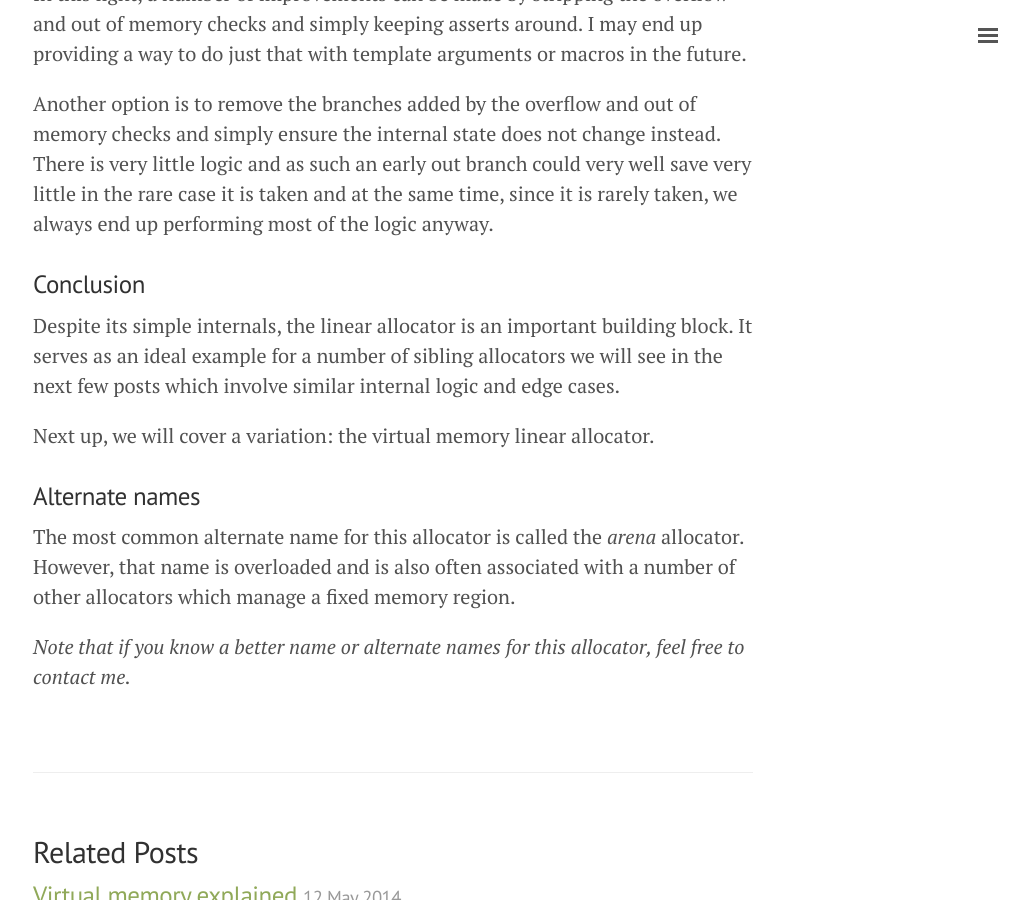
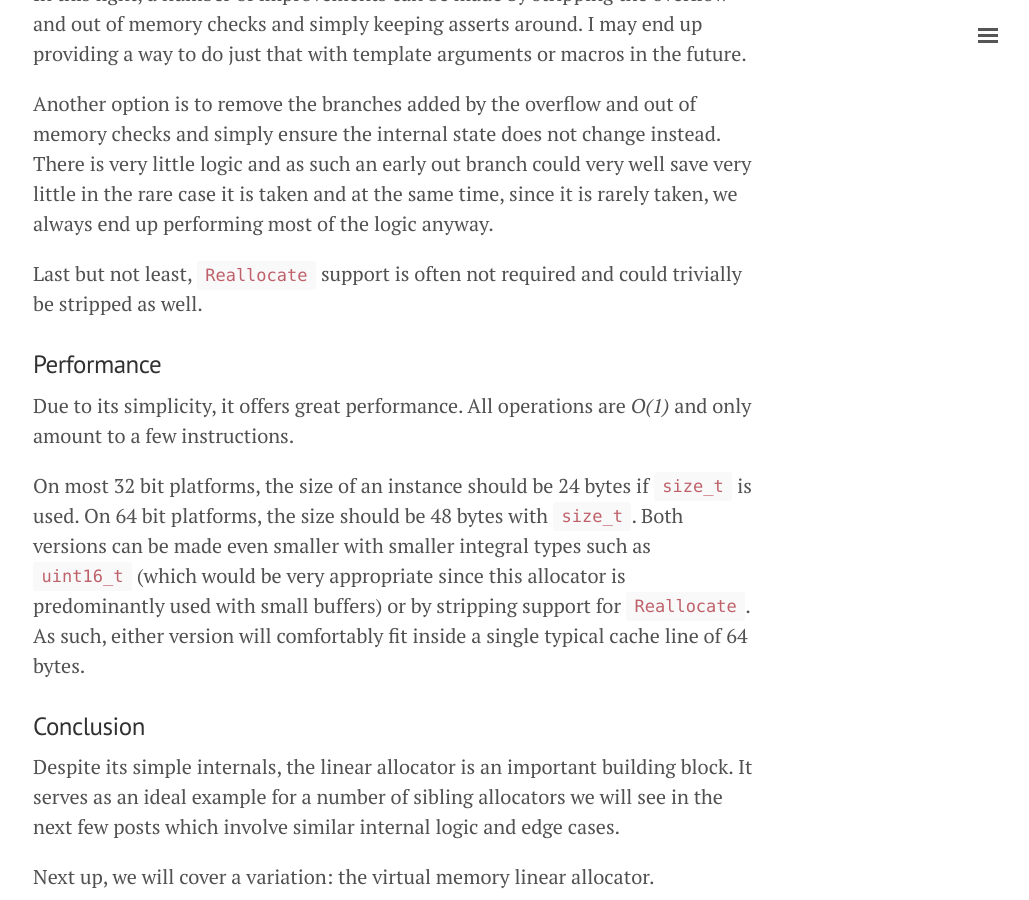
Before and after one commit to nfrechette/nfrechette.github.io, a Jekyll site: the page built from _posts/2014-05-21-linear_allocator.md, in a window 1280 px wide and 900 px high, scrolled down 3534 px. Shown: the whole window, without its empty margins (247-1276 px from the left). Built offline with Jekyll 4.4.1, drawn with Linux system fonts in a browser that asks for light colours; comment, search, counter and statistics services are not loaded.

Commit message:
Adding missing reallocate information and performance information.

```diff
--- a/_posts/2014-05-21-linear_allocator.md
+++ b/_posts/2014-05-21-linear_allocator.md
@@ -71,6 +71,14 @@ In this light, a number of improvements can be made by stripping the overflow an
 
 Another option is to remove the branches added by the overflow and out of memory checks and simply ensure the internal state does not change instead. There is very little logic and as such an early out branch could very well save very little in the rare case it is taken and at the same time, since it is rarely taken, we always end up performing most of the logic anyway.
 
+Last but not least, `Reallocate` support is often not required and could trivially be stripped as well.
+
+### Performance
+
+Due to its simplicity, it offers great performance. All operations are *O(1)* and only amount to a few instructions.
+
+On most 32 bit platforms, the size of an instance should be 24 bytes if `size_t` is used. On 64 bit platforms, the size should be 48 bytes with `size_t`. Both versions can be made even smaller with smaller integral types such as `uint16_t` (which would be very appropriate since this allocator is predominantly used with small buffers) or by stripping support for `Reallocate`. As such, either version will comfortably fit inside a single typical cache line of 64 bytes.
+
 ### Conclusion
 
 Despite its simple internals, the linear allocator is an important building block. It serves as an ideal example for a number of sibling allocators we will see in the next few posts which involve similar internal logic and edge cases.
```
